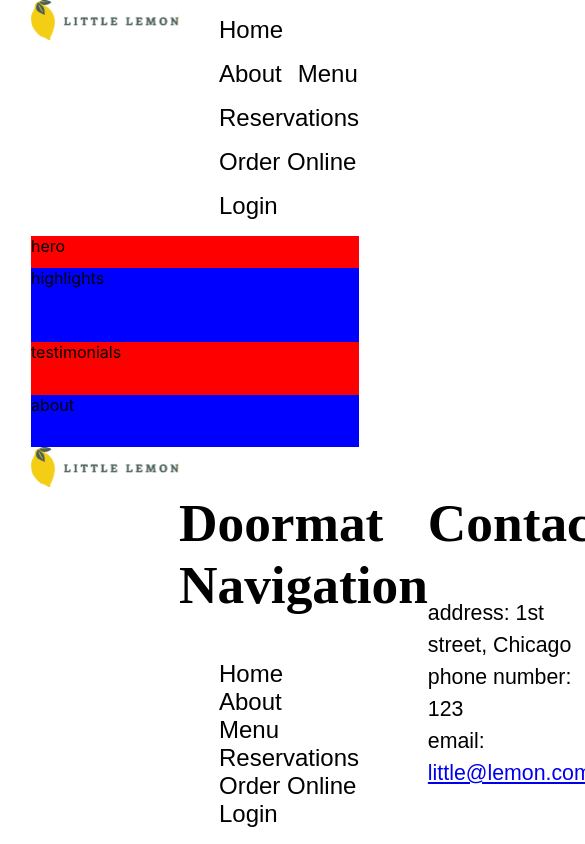
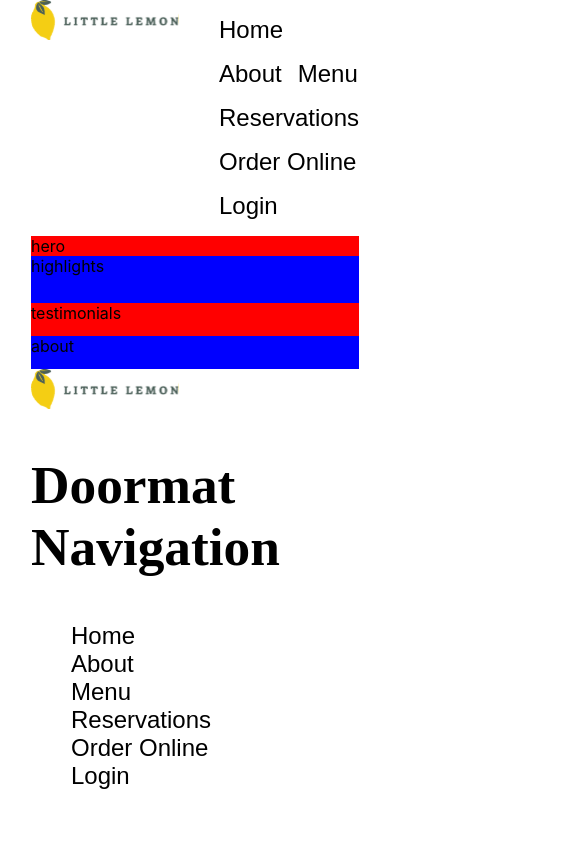
Before and after one commit to mw-5/little-lemon, a React (Create React App) app: page / in a window 390 px wide. Shown: the top 844 px of the page, 585 px wide, since content can reach past the window. Built offline with nearby package versions, Linux system fonts and the light colour scheme.

Commit message:
feat: Make footer responsive

```diff
--- a/src/components/Footer/Footer.css
+++ b/src/components/Footer/Footer.css
@@ -2,3 +2,17 @@
     display: grid;
     grid-template-columns: repeat(4, 1fr);
 }
+
+/* Smartphone */
+@media (max-width: 599px) {
+  footer {
+    grid-template-columns: repeat(1, 1fr);
+  }
+}
+
+/* Tablet */
+@media (min-width: 600px) and (max-width: 899px) {
+  footer {
+    grid-template-columns: repeat(2, 1fr);
+  }
+}
```
